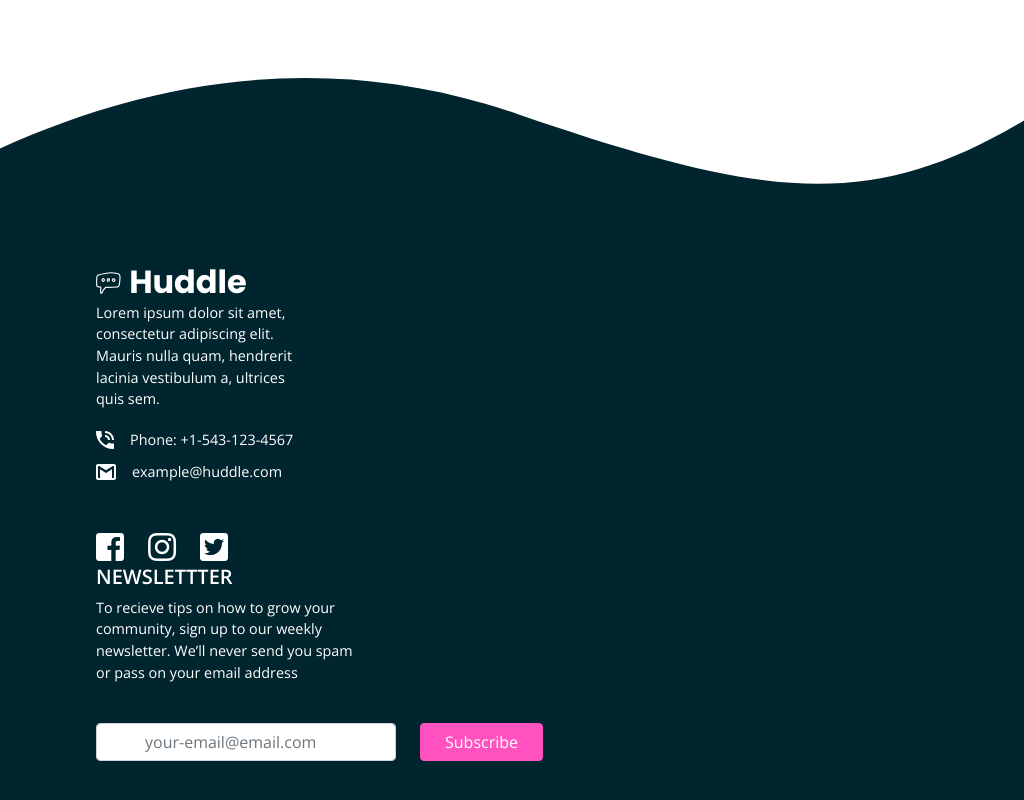
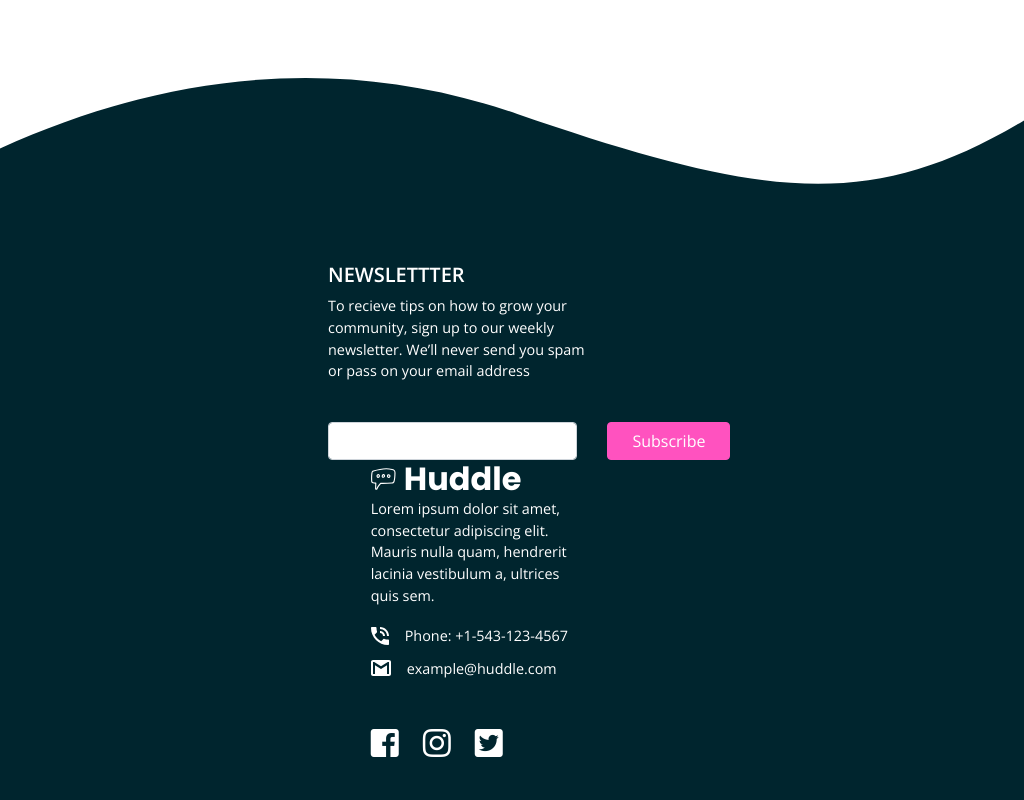
Before and after one commit to denisetan/coding_challenge-11, a plain HTML site: page index.html in a window 1024 px wide. Shown: the part 2946-3746 px from the top of the page. Drawn offline with nearby package versions, Linux system fonts and the light colour scheme.

Commit message:
changing newsletter grid structure

```diff
--- a/css/responsive.css
+++ b/css/responsive.css
@@ -18,11 +18,26 @@
 }
 
 /* Large Devices (Lanscape Tablets & Medium Desktops) */
-@media (min-width: 992px) {
+@media (min-width: 992px) and (max-width: 1199px) {
+	/* Footer Section */
+	#footer-content {
+		justify-content: center;
+	}
 
+	#newsletter {
+		order: 1;
+	}
+
+	#btn-subscribe {
+/*		margin-left: auto;*/
+	}
+
+	#footer-contact {
+		order: 2;
+	}
 }
 
 /* Extra Large Devices (Desktop & Laptops) */
 @media (min-width: 1200px){
-
+	/* OK */
 }
--- a/index.html
+++ b/index.html
@@ -158,7 +158,7 @@
                  <img src="img/bg-footer-top-desktop.svg" alt="" class="img-fluid mt-5">
                  <div class="col-md-12 section-content2">
                      <div class="row text-white mt-5 mb-5" id="footer-content">
-                         <div class="col-md-5 align-self-center ml-5 pl-5" id="footer-text">
+                         <div class="col-md-5 align-self-center ml-5 pl-5" id="footer-contact">
                              <img src="img/icon-messages2.svg" width="25" height="22" class="mr-1" alt="">
                              <h1 class="d-inline align-middle mb-5 section-title">Huddle</h1>
                              <p class="mb-6">Lorem ipsum dolor sit amet, consectetur adipiscing elit. Mauris nulla quam, hendrerit lacinia vestibulum a, ultrices quis sem.</p>
@@ -195,16 +195,16 @@
                                      </a>
                                  </div>
                              </div> <!-- end #socials .d-flex -->
-                         </div> <!-- end .col-md-6 -->
-                         <div class="col-md-6 ml-5 pl-5">
+                         </div> <!-- end .col-md-5 -->
+                         <div class="col-md-6 ml-5 pl-5" id="newsletter">
                              <h5>NEWSLETTTER</h5>
                              <p class="pb-4">To recieve tips on how to grow your community, sign up to our weekly newsletter. We’ll never send you spam or pass on your email address</p>
                              <div class="row">
-                                 <div class="col">
-                                     <form class="form-inline">
-                                     	<input type="text" class="form-control px-5 mr-4" placeholder="your-email@email.com">
-                                     	<button class="btn btn-light px-4" id="btn-subscribe">Subscribe</button>
-                                     </form>
+                                 <div class="col-md-7">
+                                 	<input type="text" class="form-control pl-5 mr-4" placeholder="">
+                                 </div>
+                                 <div class="col-md-5">
+                                 	<button class="btn btn-light px-4" id="btn-subscribe">Subscribe</button>
                                  </div>
                              </div>
                          </div> <!-- end .col-md-6 -->
```
